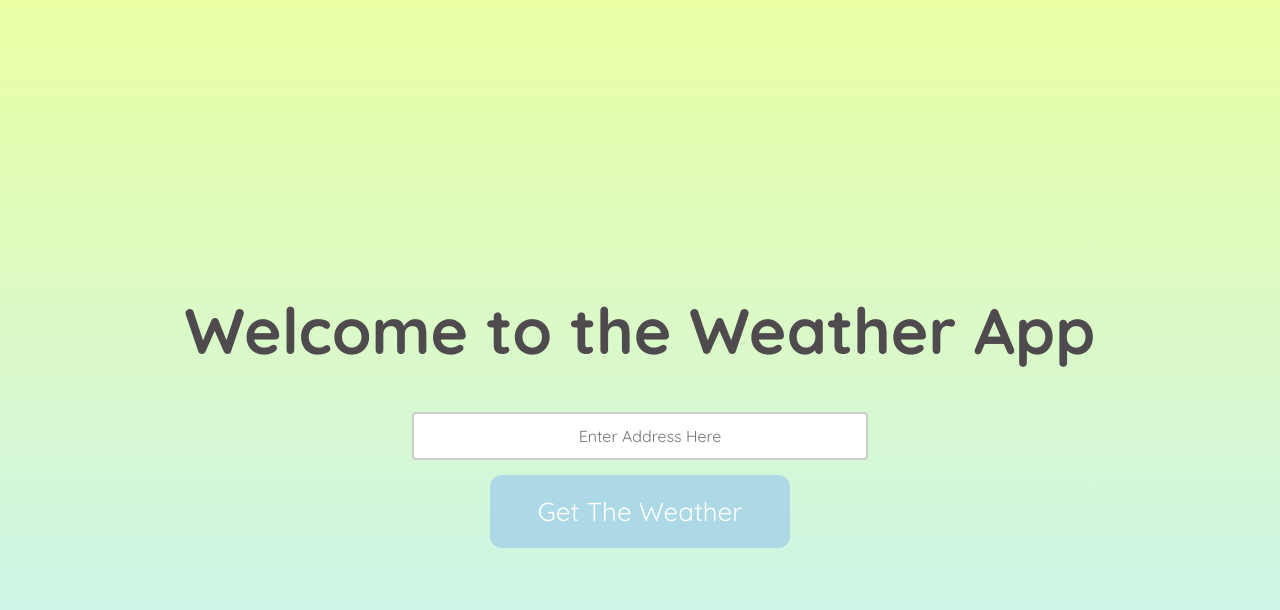
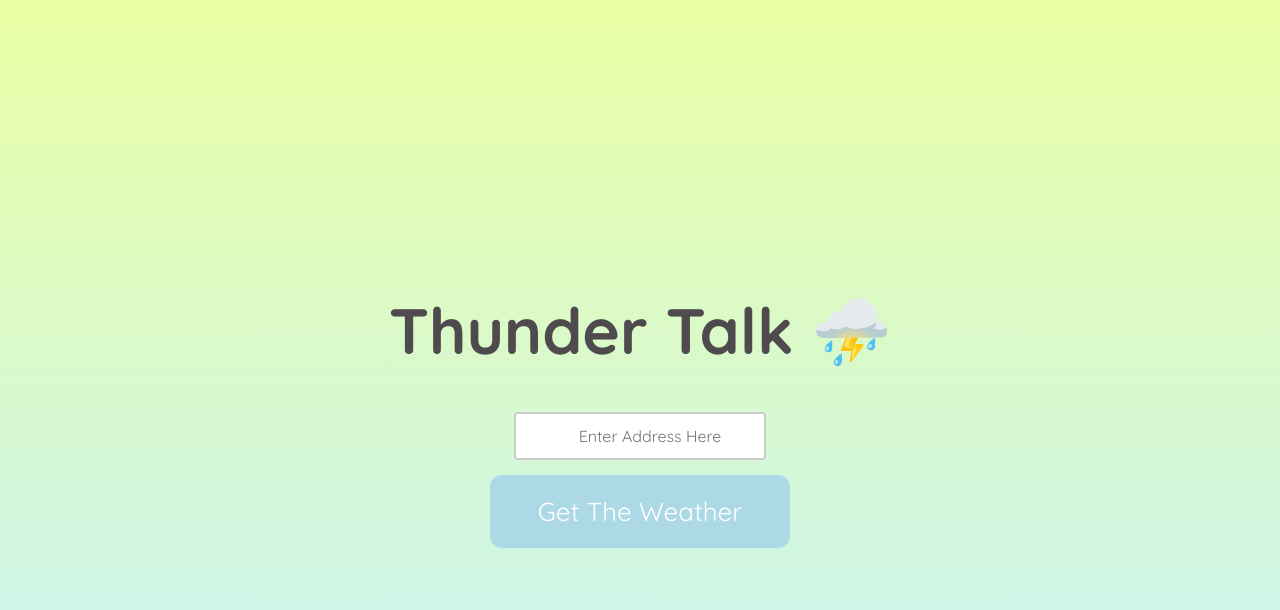
Before and after one commit to bbvenega/Weather-App, a Django app: page / in a window 1280 px wide. Shown: the top 610 px of the page. Run offline with Django 5.2, Linux system fonts and the light colour scheme.

Commit message:
Update index.html
*Minor changes to home page

```diff
--- a/web_project/templates/index.html
+++ b/web_project/templates/index.html
@@ -17,7 +17,7 @@
 <body>
 
     <div class = "centered-text">
-    <h1>Welcome to the Weather App</h1>
+    <h1>Thunder Talk ⛈️</h1>
     <form method="post" action="{% url 'weather_result' %}">
         {% csrf_token %}
         <input type="text" id="address" name="address" placeholder="Enter Address Here">
```
